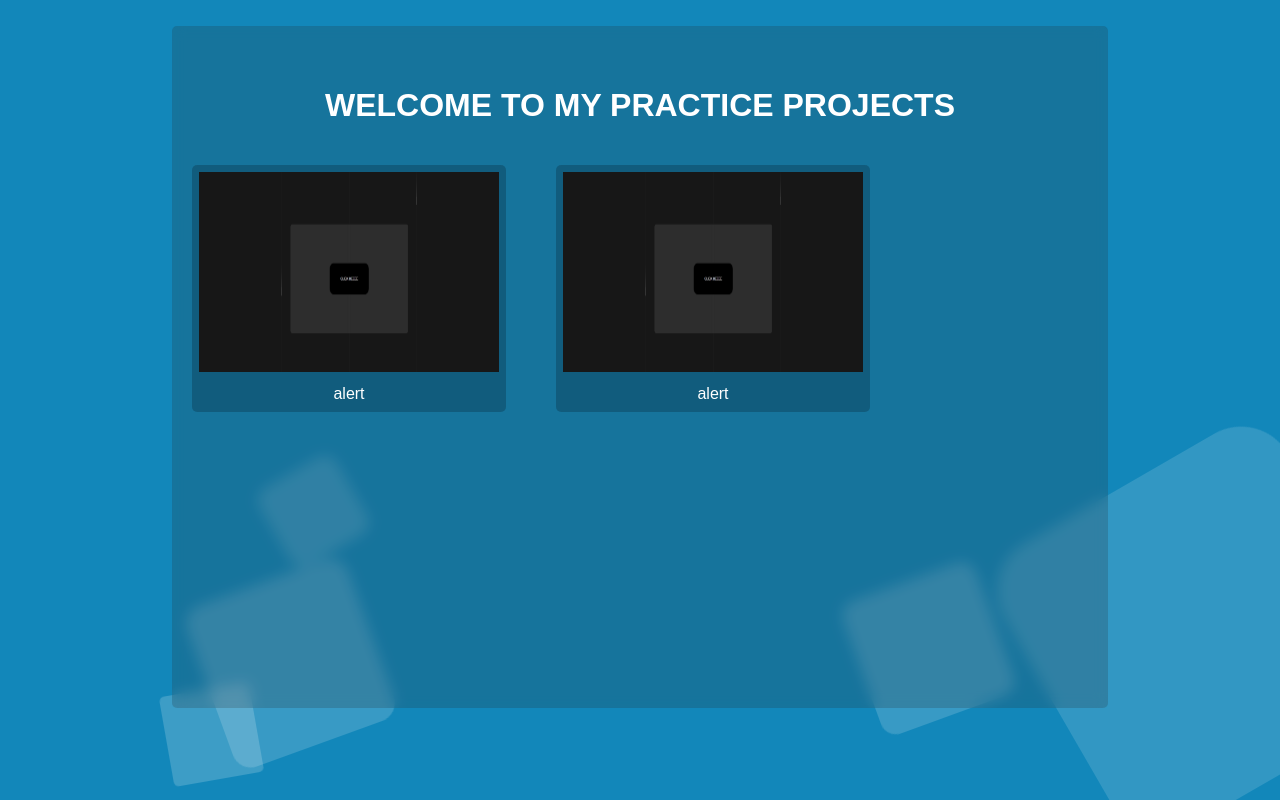
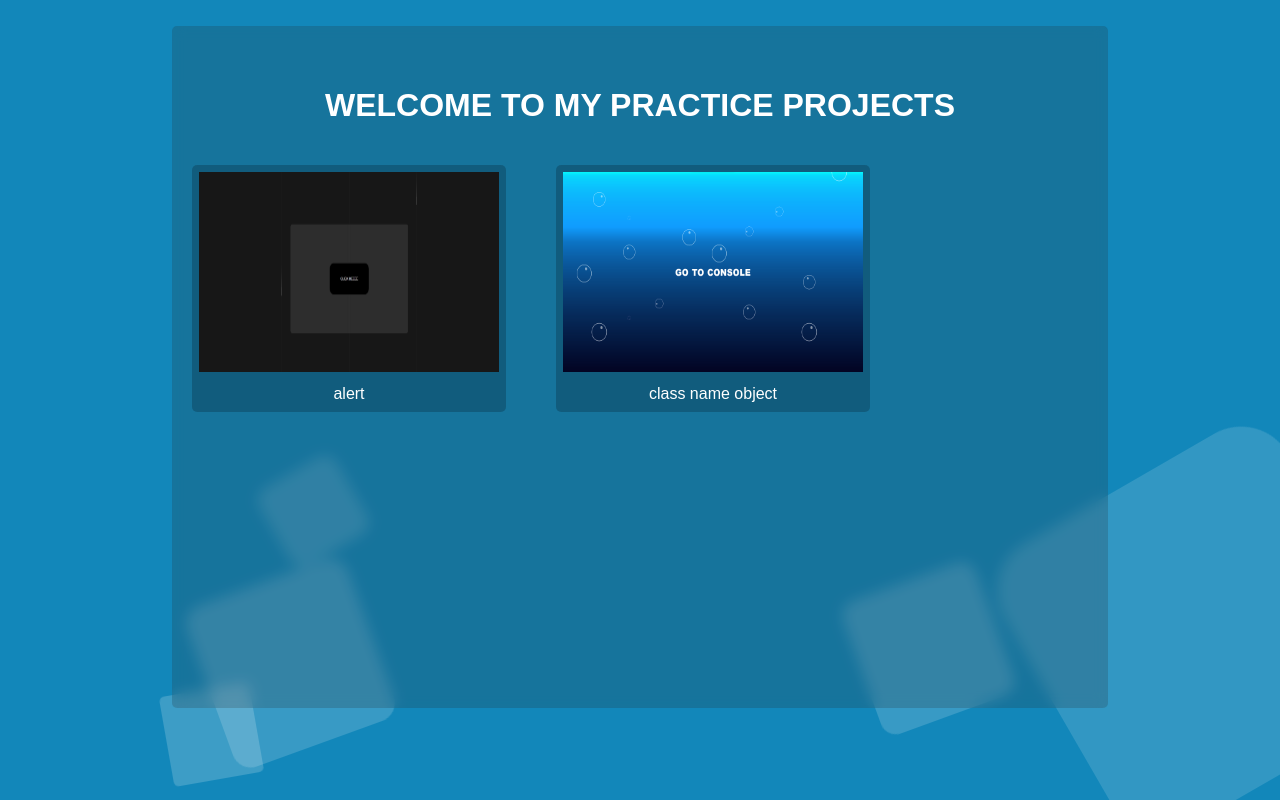
Before and after one commit to shayanUNK/Js-practice-examples, a plain HTML site: page index.html in a window 1280 px wide. Drawn offline with Linux system fonts and the light colour scheme.

Commit message:
add card to main page
Add the project card class name obj to the main page.

```diff
--- a/index.html
+++ b/index.html
@@ -36,10 +36,10 @@
               <a
                 href="https://shayanunk.github.io/Js-practice-examples/class-name-obj/"
                 target="_blank"
-                ><img src="Images/alert-project.png" alt=""
+                ><img src="Images/class-name-obj-project.png" alt=""
               /></a>
             </div>
-            <p>alert</p>
+            <p>class name object</p>
           </div>
         </div>
       </div>
```
Also changed, not shown: Images/class-name-obj-project.png (added).
